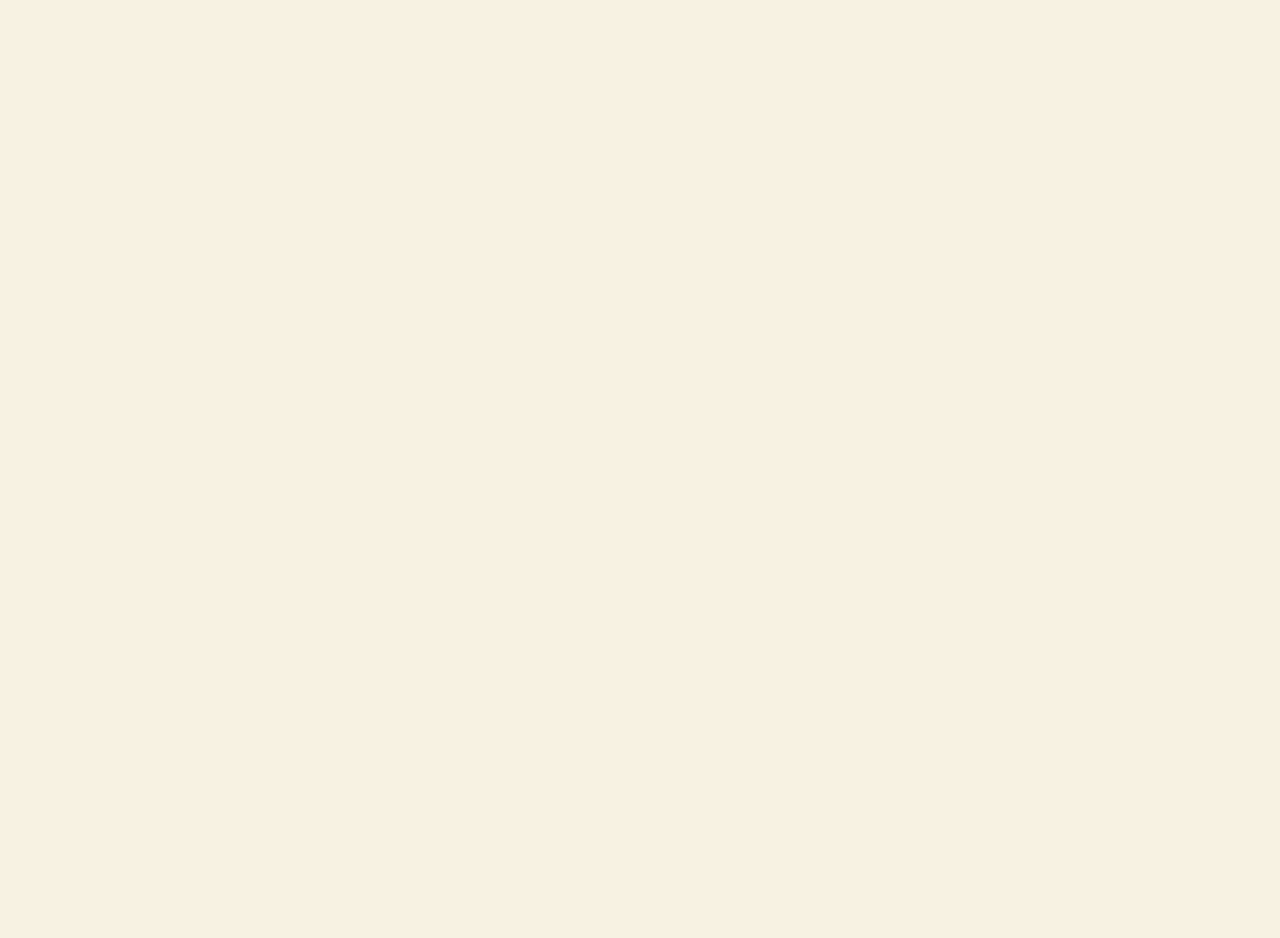
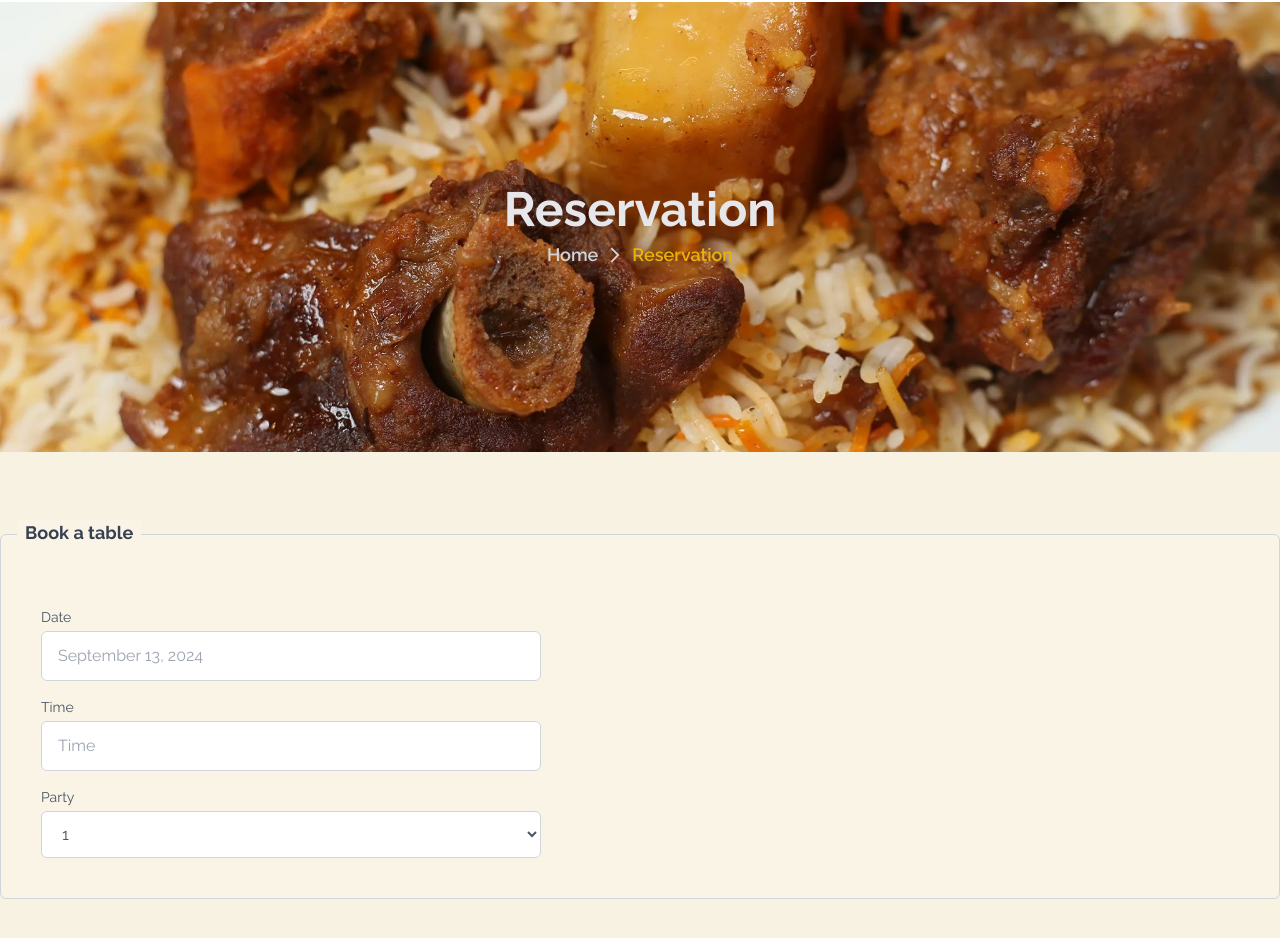
Before and after one commit to ahamedasif07/project-sultan-dine, a React (Vite) app: page /reservation in a window 1280 px wide. Before the commit this address had no page. Shown: the part 144-1082 px from the top of the page. Before the commit the page ends 800 px from the top, so only its background shows below. Built offline with nearby package versions, Linux system fonts and the light colour scheme.

Commit message:
reservatin page done

```diff
--- /dev/null
+++ b/src/Components/ReservationComponents/ContactFrom.jsx
@@ -0,0 +1,81 @@
+import React, { useState } from "react";
+
+const ContactFrom = () => {
+  const [formData, setFormData] = useState({
+    date: "",
+    time: "",
+    party: 1,
+  });
+
+  const handleSubmit = (e) => {
+    e.preventDefault();
+    console.log(formData);
+  };
+  return (
+    <div>
+      {/* contact from */}
+      <div className="md:container mx-auto pt-[20px] pb-12">
+        <div className="relative bg-[#f9f4e6] p-10 border border-gray-300 rounded-md max-w-full mx-auto mt-8">
+          {/* Overlapping Title */}
+          <h2 className="absolute -top-4 left-4 bg-[#f9f4e6] px-2 text-[18px] font-bold text-gray-700">
+            Contact Details
+          </h2>
+
+          <form onSubmit={handleSubmit} className="grid grid-cols-1 gap-4 mt-8">
+            {/* Date Field */}
+            <div className="flex flex-col">
+              <label htmlFor="Name" className="text-sm text-gray-600 mb-1">
+                Name
+              </label>
+              <input
+                type="text"
+                id="Name"
+                name="Name"
+                placeholder="Name"
+                className="px-4 py-3 border max-w-[500px] border-gray-300 rounded-md text-gray-600 bg-white  focus:outline-none"
+              />
+            </div>
+
+            {/* Time Field */}
+            <div className="flex flex-col">
+              <label htmlFor="Email" className="text-sm text-gray-600 mb-1">
+                Email
+              </label>
+              <input
+                type="text"
+                id="Email"
+                name="Email"
+                placeholder="Email"
+                className="px-4 py-3 max-w-[500px] border border-gray-300 rounded-md text-gray-600 bg-white focus:outline-none"
+              />
+            </div>
+
+            {/* Party Size Field */}
+            <div className="flex flex-col">
+              <label htmlFor="Contact" className="text-sm text-gray-600 mb-1">
+                Contact
+              </label>
+              <input
+                id="Contact"
+                name="Contact"
+                className="px-4 py-3 border max-w-[500px] border-gray-300 rounded-md bg-white text-gray-600 focus:outline-none"
+              ></input>
+              <h2 className="text-yellow-500 font-semibold mt-4">
+                Add a Message
+              </h2>
+            </div>
+          </form>
+        </div>
+      </div>
+      <div className="md:container mx-auto pt-[20px] pb-12">
+        <div className="relative bg-[#f9f4e6] p-10 border border-gray-300 rounded-md max-w-full mx-auto mt-8">
+          <button className="bg-yellow-500 hover:text-white py-3 mt-6 transition-all duration-500 ease-in-out px-5 rounded-md font-bold">
+            Request Booking
+          </button>
+        </div>
+      </div>
+    </div>
+  );
+};
+
+export default ContactFrom;
--- /dev/null
+++ b/src/Components/ReservationComponents/TableBookingForm.jsx
@@ -0,0 +1,88 @@
+import React, { useState } from "react";
+
+const TableBookingForm = () => {
+  const [formData, setFormData] = useState({
+    date: "",
+    time: "",
+    party: 1,
+  });
+
+  const handleChange = (e) => {
+    const { name, value } = e.target;
+    setFormData({ ...formData, [name]: value });
+  };
+
+  const handleSubmit = (e) => {
+    e.preventDefault();
+    console.log(formData);
+  };
+
+  return (
+    <div>
+      <div className="md:container mx-auto pt-[50px] pb-6">
+        <div className="relative bg-[#f9f4e6] p-10 border border-gray-300 rounded-md max-w-full mx-auto mt-8">
+          {/* Overlapping Title */}
+          <h2 className="absolute -top-4 left-4 bg-[#f9f4e6] px-2 text-[18px] font-bold text-gray-700">
+            Book a table
+          </h2>
+
+          <form onSubmit={handleSubmit} className="grid grid-cols-1 gap-4 mt-8">
+            {/* Date Field */}
+            <div className="flex flex-col">
+              <label htmlFor="date" className="text-sm text-gray-600 mb-1">
+                Date
+              </label>
+              <input
+                type="text"
+                id="date"
+                name="date"
+                value={formData.date}
+                onChange={handleChange}
+                placeholder="September 13, 2024"
+                className="px-4 py-3 border max-w-[500px] border-gray-300 rounded-md text-gray-600 bg-white focus:outline-none"
+              />
+            </div>
+
+            {/* Time Field */}
+            <div className="flex flex-col">
+              <label htmlFor="time" className="text-sm text-gray-600 mb-1">
+                Time
+              </label>
+              <input
+                type="text"
+                id="time"
+                name="time"
+                value={formData.time}
+                onChange={handleChange}
+                placeholder="Time"
+                className="px-4 py-3 max-w-[500px] border border-gray-300 rounded-md text-gray-600 bg-white focus:outline-none"
+              />
+            </div>
+
+            {/* Party Size Field */}
+            <div className="flex flex-col">
+              <label htmlFor="party" className="text-sm text-gray-600 mb-1">
+                Party
+              </label>
+              <select
+                id="party"
+                name="party"
+                value={formData.party}
+                onChange={handleChange}
+                className="px-4 py-3 border max-w-[500px] border-gray-300 rounded-md bg-white text-gray-600 focus:outline-none"
+              >
+                {[...Array(10).keys()].map((i) => (
+                  <option key={i} value={i + 1}>
+                    {i + 1}
+                  </option>
+                ))}
+              </select>
+            </div>
+          </form>
+        </div>
+      </div>
+    </div>
+  );
+};
+
+export default TableBookingForm;
--- /dev/null
+++ b/src/Pages/Reservation.jsx
@@ -0,0 +1,15 @@
+import ContactFrom from "../Components/ReservationComponents/ContactFrom";
+import TableBookingForm from "../Components/ReservationComponents/TableBookingForm";
+import ShairdHeader from "../Components/ShairdHeader";
+
+const Reservation = () => {
+  return (
+    <div>
+      <ShairdHeader about="Reservation" path="Reservation"></ShairdHeader>
+      <TableBookingForm></TableBookingForm>
+      <ContactFrom></ContactFrom>
+    </div>
+  );
+};
+
+export default Reservation;
--- a/src/Routing.jsx
+++ b/src/Routing.jsx
@@ -3,6 +3,7 @@ import LayOut from "./LayOut";
 import { Home } from "./Pages/Home";
 import About from "./Pages/About";
 import Catering from "./Pages/Catering";
+import Reservation from "./Pages/Reservation";
 // Correct import for LayOut component
 
 export const router = createBrowserRouter([
@@ -23,6 +24,10 @@ export const router = createBrowserRouter([
         path: "/catering",
         element: <Catering />,
       },
+      {
+        path: "/reservation",
+        element: <Reservation></Reservation>,
+      },
     ],
   },
 ]);
```
